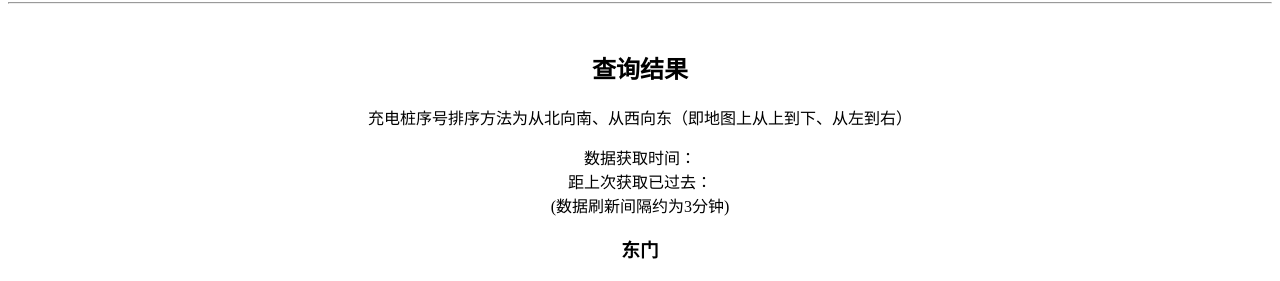
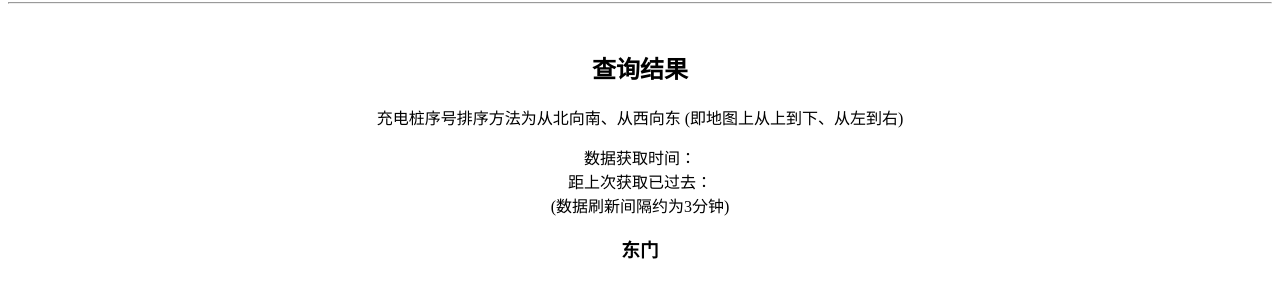
Before and after one commit to Golevka2001/Where-Are-Available-Chargers, a Flask app: template templates/index.html in a window 1280 px wide. Shown: the part 203-484 px from the top of the page. Run offline with Flask 2, Linux system fonts and the light colour scheme; the template is opened without the code that fills it, so the values that code supplies are empty.

Commit message:
-> half angle

```diff
--- a/templates/index.html
+++ b/templates/index.html
@@ -29,7 +29,7 @@
     <br />
 
     <h2 align="center">查询结果</h2>
-    <p align="center" class="text">充电桩序号排序方法为从北向南、从西向东（即地图上从上到下、从左到右）</p>
+    <p align="center" class="text">充电桩序号排序方法为从北向南、从西向东 (即地图上从上到下、从左到右)</p>
     <p align="center">
         数据获取时间：{{ last_time }}
         <br />
```
